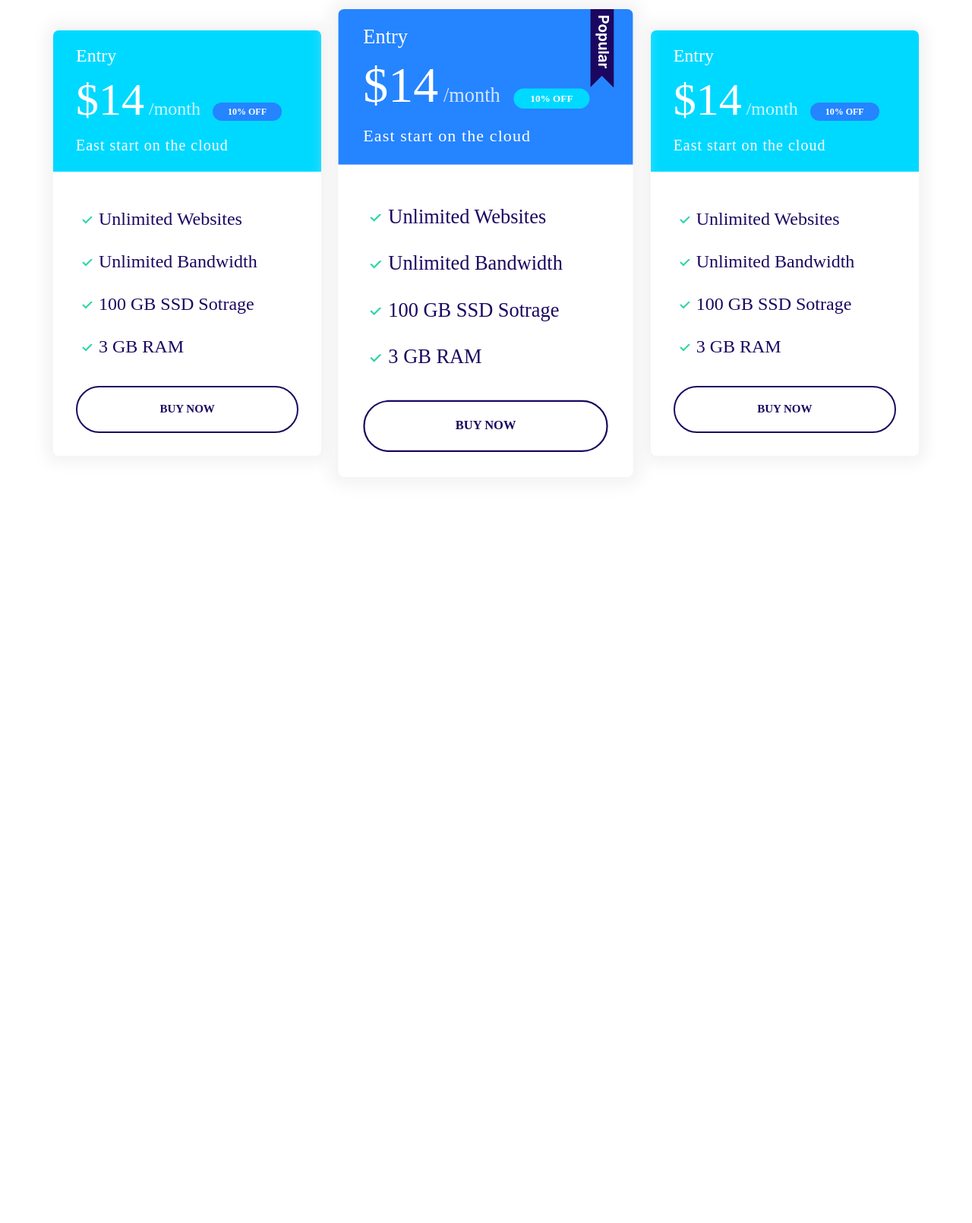
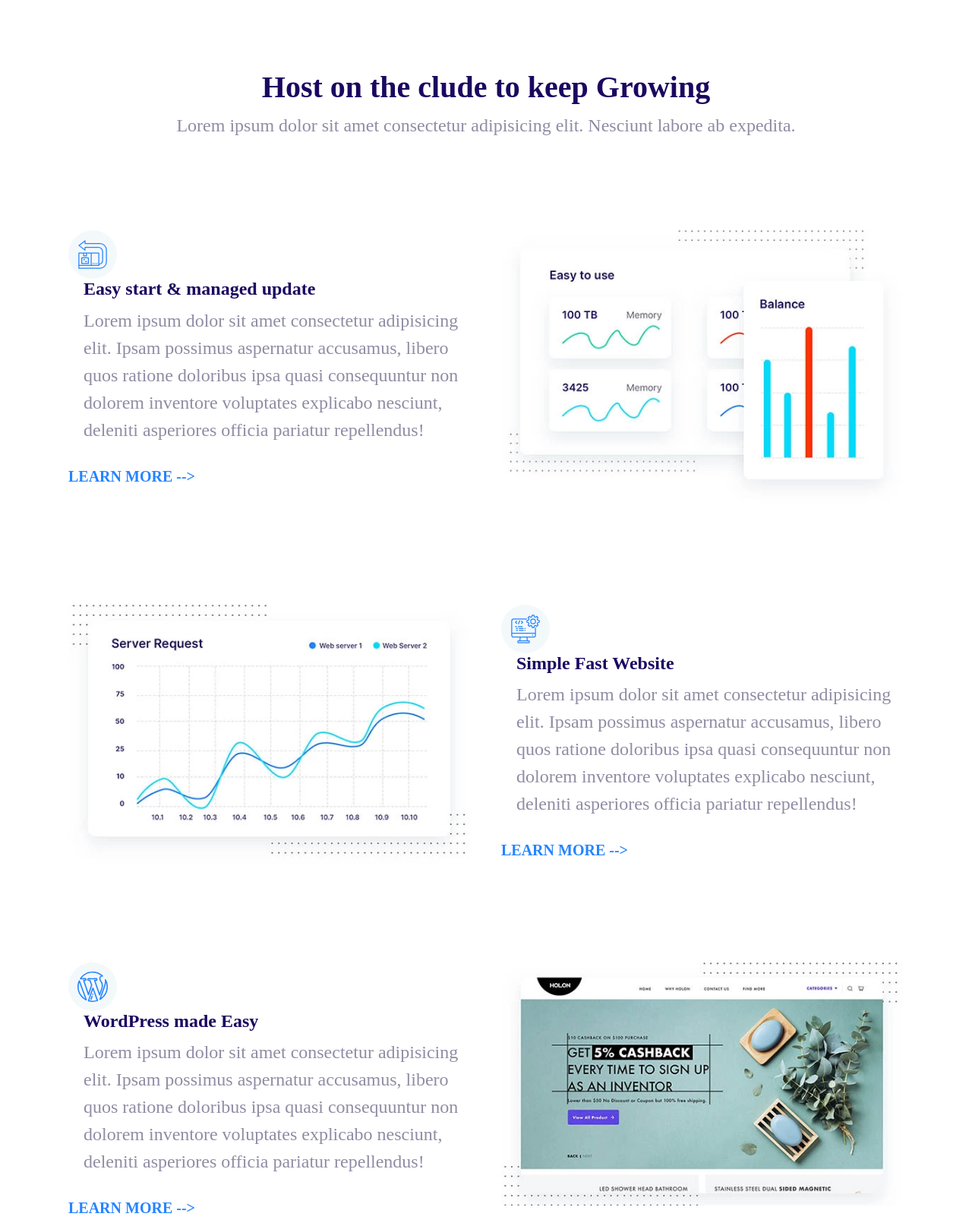
Before and after one commit to eyobderese/Moshe_HTML_and_CSS_project, a plain HTML site: page HTML/index.html in a window 1280 px wide. Shown: the top 1610 px of the page at 76% size. Before the commit the page ends 800 px from the top, so only its background shows below. Drawn offline with Linux system fonts and the light colour scheme.

Commit message:
Defining future-Block

```diff
--- a/CSS/stayle.css
+++ b/CSS/stayle.css
@@ -67,7 +67,7 @@ a{
 }
 
 .link-arrow {
-    color: var(--color-accent);
+
     text-transform: uppercase;
     font-size: 2rem;
     font-weight: bold;
@@ -800,3 +800,21 @@ a{
 .block-plan .grid:hover {
     row-gap: 6rem;
 }
+
+
+/* future block */
+
+.future__header {
+    text-align: center;
+    margin-bottom: 6rem;
+}
+
+.future__link {
+    color: var(--color-primery);
+    font-size: 2rem;
+}
+
+.future {
+    gap: 2rem 4rem;
+    margin: 12rem 0;
+}
--- a/HTML/index.html
+++ b/HTML/index.html
@@ -14,70 +14,155 @@
     <link rel="stylesheet" href="../CSS/stayle.css" />
   </head>
   <body>
-    <section class="Block container block-plan">
-      <div class="grid grid--1x3">
-        <div class="plan">
-          <div class="card card--secondary">
-            <header class="card__header">
-              <h3 class="plan__name">Entry</h3>
-              <span class="plan__price">$14</span>
-              <span class="plan__billing-cycle">/month</span>
-              <span class="badge badge--primary badge--small">10% OFF</span>
-              <span class="plan__description">East start on the cloud</span>
-            </header>
-            <div class="card__body">
-              <ul class="list list--tick">
-                <li class="list__item">Unlimited Websites</li>
-                <li class="list__item">Unlimited Bandwidth</li>
-                <li class="list__item">100 GB SSD Sotrage</li>
-                <li class="list__item">3 GB RAM</li>
-              </ul>
-              <button class="btn btn--outline btn--block">Buy Now</button>
-            </div>
+    <section class="block container block-future">
+      <header class="future__header">
+        <h2>Host on the clude to keep Growing</h2>
+        <p>
+          Lorem ipsum dolor sit amet consectetur adipisicing elit. Nesciunt
+          labore ab expedita.
+        </p>
+      </header>
+      <div class="grid grid--1x2 future">
+        <div>
+          <span class="icon-contener">
+            <svg class="icon icon--primary">
+              <use xlink:href="../images/sprite.svg#easy"></use>
+            </svg>
+          </span>
+          <div class="media__body">
+            <h3 class="media__title">Easy start & managed update</h3>
+            <p>
+              Lorem ipsum dolor sit amet consectetur adipisicing elit. Ipsam
+              possimus aspernatur accusamus, libero quos ratione doloribus ipsa
+              quasi consequuntur non dolorem inventore voluptates explicabo
+              nesciunt, deleniti asperiores officia pariatur repellendus!
+            </p>
           </div>
+          <a href="#" class="link-arrow future__link">Learn More</a>
         </div>
-        <div class="plan plan--popular">
-          <div class="card card--primery">
-            <header class="card__header">
-              <h3 class="plan__name">Entry</h3>
-              <span class="plan__price">$14</span>
-              <span class="plan__billing-cycle">/month</span>
-              <span class="badge badge--secondary badge--small">10% OFF</span>
-              <span class="plan__description">East start on the cloud</span>
-            </header>
-            <div class="card__body">
-              <ul class="list list--tick">
-                <li class="list__item">Unlimited Websites</li>
-                <li class="list__item">Unlimited Bandwidth</li>
-                <li class="list__item">100 GB SSD Sotrage</li>
-                <li class="list__item">3 GB RAM</li>
-              </ul>
-              <button class="btn btn--outline btn--block">Buy Now</button>
-            </div>
+        <picture>
+          <source
+            srcset="../images/easy.webp 1x, ../images/easy@2x.webp 2x"
+            type="image/webp"
+          />
+          <source
+            srcset="../images/easy.png 1x, ../images/easy@2x.png 2x"
+            type="image/png"
+          />
+
+          <img class="hero__image" src="../images/easy.png" alt="easy" />
+        </picture>
+      </div>
+
+      <!-- *************************************************************************************    -->
+
+      <div class="grid grid--1x2 future">
+        <picture>
+          <source
+            srcset="../images/fast.webp 1x, ../images/fast@2x.webp 2x"
+            type="image/webp"
+          />
+          <source
+            srcset="../images/fast.png 1x, ../images/fast@2x.png 2x"
+            type="image/png"
+          />
+
+          <img class="hero__image" src="../images/fast.png" alt="fast" />
+        </picture>
+
+        <div>
+          <span class="icon-contener">
+            <svg class="icon icon--primary">
+              <use xlink:href="../images/sprite.svg#computer"></use>
+            </svg>
+          </span>
+          <div class="media__body">
+            <h3 class="media__title">Simple Fast Website</h3>
+            <p>
+              Lorem ipsum dolor sit amet consectetur adipisicing elit. Ipsam
+              possimus aspernatur accusamus, libero quos ratione doloribus ipsa
+              quasi consequuntur non dolorem inventore voluptates explicabo
+              nesciunt, deleniti asperiores officia pariatur repellendus!
+            </p>
           </div>
+          <a href="#" class="link-arrow future__link">Learn More</a>
         </div>
-        <div class="plan">
-          <div class="card card--secondary">
-            <header class="card__header">
-              <h3 class="plan__name">Entry</h3>
-              <span class="plan__price">$14</span>
-              <span class="plan__billing-cycle">/month</span>
-              <span class="badge badge--primary badge--small">10% OFF</span>
-              <span class="plan__description">East start on the cloud</span>
-            </header>
-            <div class="card__body">
-              <ul class="list list--tick">
-                <li class="list__item">Unlimited Websites</li>
-                <li class="list__item">Unlimited Bandwidth</li>
-                <li class="list__item">100 GB SSD Sotrage</li>
-                <li class="list__item">3 GB RAM</li>
-              </ul>
-              <button class="btn btn--outline btn--block">Buy Now</button>
-            </div>
+      </div>
+
+      <!-- *************************************************************************************    -->
+
+      <div class="grid grid--1x2 future">
+        <div>
+          <span class="icon-contener">
+            <svg class="icon icon--primary">
+              <use xlink:href="../images/sprite.svg#wordpress"></use>
+            </svg>
+          </span>
+          <div class="media__body">
+            <h3 class="media__title">WordPress made Easy</h3>
+            <p>
+              Lorem ipsum dolor sit amet consectetur adipisicing elit. Ipsam
+              possimus aspernatur accusamus, libero quos ratione doloribus ipsa
+              quasi consequuntur non dolorem inventore voluptates explicabo
+              nesciunt, deleniti asperiores officia pariatur repellendus!
+            </p>
           </div>
+          <a href="#" class="link-arrow future__link">Learn More</a>
+        </div>
+        <picture>
+          <source
+            srcset="../images/wordpress.webp 1x, ../images/wordpress@2x.webp 2x"
+            type="image/webp"
+          />
+          <source
+            srcset="../images/wordpress.png 1x, ../images/wordpress@2x.png 2x"
+            type="image/png"
+          />
+
+          <img
+            class="hero__image"
+            src="../images/wordpress.png"
+            alt="wordpress"
+          />
+        </picture>
+      </div>
+
+      <!-- *************************************************************************************    -->
+
+      <div class="grid grid--1x2 future">
+        <picture>
+          <source
+            srcset="../images/support.webp 1x, ../images/support@2x.webp 2x"
+            type="image/webp"
+          />
+          <source
+            srcset="../images/support.png 1x, ../images/support@2x.png 2x"
+            type="image/png"
+          />
+
+          <img class="hero__image" src="../images/support.png" alt="support" />
+        </picture>
+
+        <div>
+          <span class="icon-contener">
+            <svg class="icon icon--primary">
+              <use xlink:href="../images/sprite.svg#settings"></use>
+            </svg>
+          </span>
+          <div class="media__body">
+            <h3 class="media__title">Simple Fast Website</h3>
+            <p>
+              Lorem ipsum dolor sit amet consectetur adipisicing elit. Ipsam
+              possimus aspernatur accusamus, libero quos ratione doloribus ipsa
+              quasi consequuntur non dolorem inventore voluptates explicabo
+              nesciunt, deleniti asperiores officia pariatur repellendus!
+            </p>
+          </div>
+          <a href="#" class="link-arrow future__link">Learn More</a>
         </div>
       </div>
     </section>
+
     <script src="../js/main.js"></script>
   </body>
 </html>
```
Also changed, not shown: HTML/component/future-block.html (added, +144 -0 lines), HTML/component/imageOptimaization.html (renamed from HTML/imageOptimaization.html), images/easy.jpg (added), images/easy.webp (added), images/easy@2x.jpg (added), images/easy@2x.webp (added), images/fast.jpg (added), images/fast.webp (added), images/fast@2x.jpg (added), images/fast@2x.webp (added), images/support.jpg (added), images/support.webp (added), images/support@2x.jpg (added), images/support@2x.webp (added), 4 more files.
